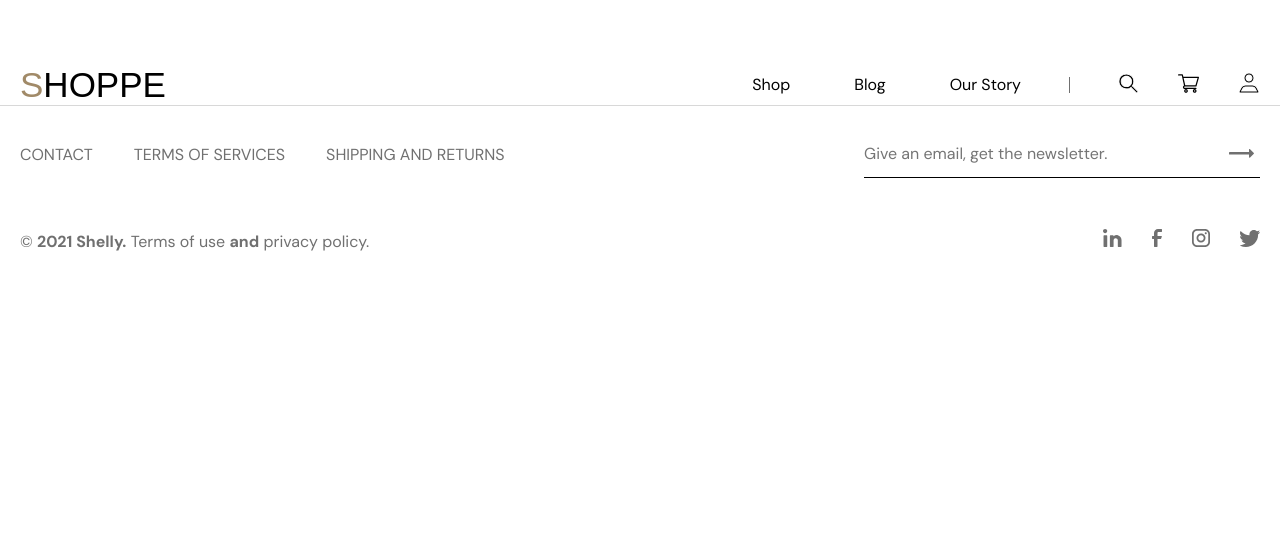
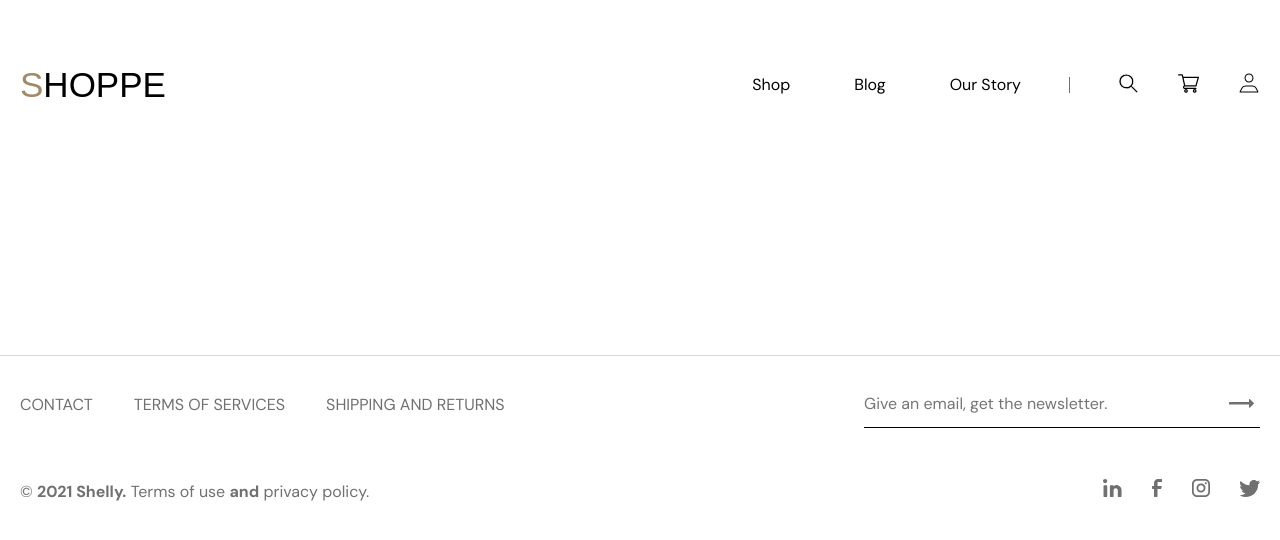
Before and after one commit to omgrisha/shoppe, a React (Vite) app: page / in a window 1280 px wide. Shown: the top 540 px of the page. Built offline with nearby package versions, Linux system fonts and the light colour scheme; a web font is replaced by a local one.

Commit message:
fix(Footer): add missing margin top to the styles

```diff
--- a/src/components/Footer/Footer.styled.js
+++ b/src/components/Footer/Footer.styled.js
@@ -3,6 +3,7 @@ import styled from 'styled-components';
 import { BLACK_COLOR_LIGHT, DARK_GRAY_COLOR_LIGHT, GRAY_COLOR_LIGHT } from '../../assets/styles/vars';
 
 export const StyledFooter = styled.footer`
+  margin-top: 15.625rem;
   border-top: 1px solid ${GRAY_COLOR_LIGHT};
   padding-top: 1.5rem;
   color: ${DARK_GRAY_COLOR_LIGHT};
```
